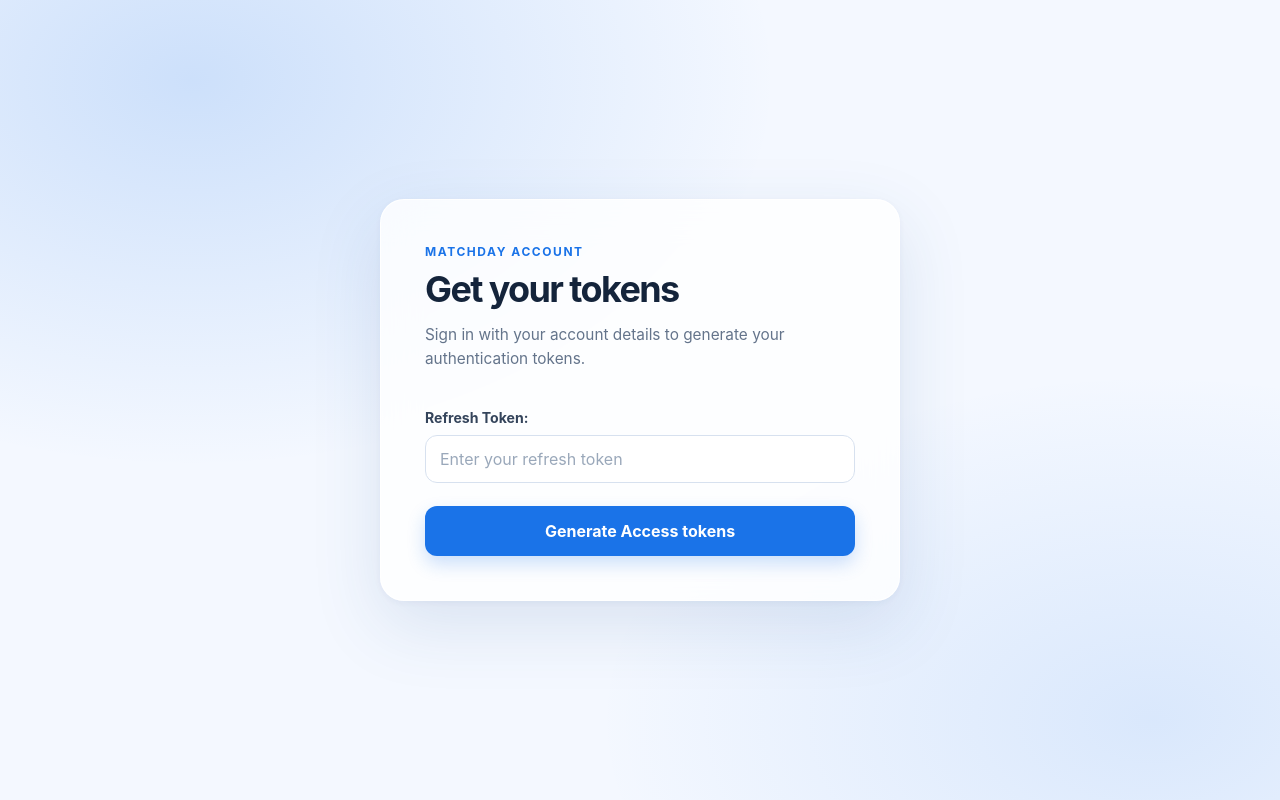
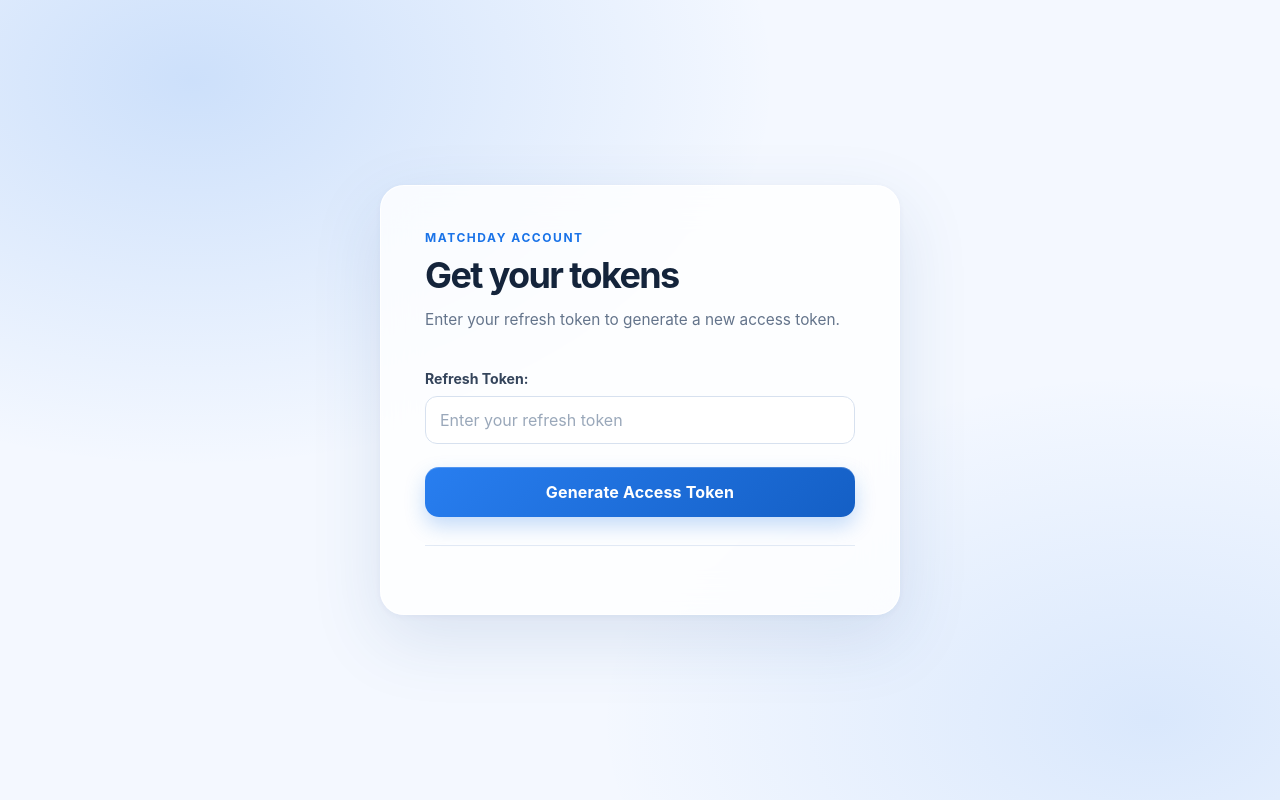
Before and after one commit to dp0000000004-eng/Cricket-web, a Django app: template bigCameL/templates/pl/jwtRefresh.html in a window 1280 px wide. Run offline with Django 5.2, Linux system fonts and the light colour scheme; the template is opened without the code that fills it, so the values that code supplies are empty; parts of the project's set-up code (start-up, migrations or seed data) failed here and were passed over.

Commit message:
new code for refresh-token-html

```diff
--- a/bigCameL/templates/pl/jwtRefresh.html
+++ b/bigCameL/templates/pl/jwtRefresh.html
@@ -94,27 +94,33 @@
                 box-shadow: 0 0 0 4px rgba(26, 115, 232, .13);
             }
 
-            input[type="submit"] {
+            #buttonEl {
                 min-height: 50px;
                 margin-top: 14px;
                 border: 0;
-                border-radius: 12px;
-                background: #1a73e8;
-                box-shadow: 0 8px 18px rgba(26, 115, 232, .22);
+                border-radius: 14px;
+                background: linear-gradient(135deg, #287ef0, #145fc5);
+                box-shadow: 0 9px 20px rgba(26, 115, 232, .25), inset 0 1px 0 rgba(255, 255, 255, .2);
                 color: #fff;
                 cursor: pointer;
                 font: inherit;
                 font-weight: 700;
+                letter-spacing: .01em;
                 transition: background .18s ease, transform .18s ease, box-shadow .18s ease;
             }
 
-            input[type="submit"]:hover {
-                transform: translateY(-1px);
-                background: #1765cc;
-                box-shadow: 0 11px 22px rgba(26, 115, 232, .27);
+            #buttonEl:hover {
+                transform: translateY(-2px);
+                background: linear-gradient(135deg, #3689fb, #176bd5);
+                box-shadow: 0 13px 25px rgba(26, 115, 232, .3), inset 0 1px 0 rgba(255, 255, 255, .24);
             }
 
-            input[type="submit"]:focus-visible {
+            #buttonEl:active {
+                transform: translateY(0);
+                box-shadow: 0 5px 12px rgba(26, 115, 232, .22);
+            }
+
+            #buttonEl:focus-visible {
                 outline: 3px solid rgba(26, 115, 232, .35);
                 outline-offset: 3px;
             }
@@ -216,36 +222,110 @@
             <section class="card" aria-labelledby="page-title">
                 <p class="eyebrow">Matchday account</p>
                 <h1 id="page-title">Get your tokens</h1>
-                <p class="intro">Sign in with your account details to generate your authentication tokens.</p>
+                <p class="intro">Enter your refresh token to generate a new access token.</p>
 
                 <form method="POST">
                     {% csrf_token %}
-                    <label for="username">Refresh Token: </label>
-                    <input id="password" type="password" name="refresh" placeholder="Enter your refresh token" required>
-                    <input type="submit" value="Generate Access tokens">
+                    <label for="refresh">Refresh Token:</label>
+                    <input id="refresh" type="password" name="refresh" placeholder="Enter your refresh token" required>
+                    <button id="buttonEl" type="submit" value="Generate Access Token">Generate Access Token</button>
                 </form>
 
-                {% if data %}
-                    <section class="tokens" aria-label="Generated tokens">
+                    <section id="tokenDisplayEl" class="tokens" aria-label="Generated tokens">
+
+
+
+                    </section>
+            </section>
+        </main>
+        <script>
+//token/refresh
+
+            // AJAX POST request with access token
+            async function sendAjaxWithAccessToken(url) {
+                // Get access token from the page
+                const refreshTokenElem = document.getElementById('refresh');
+                const refreshToken = refreshTokenElem.value
+                const display = document.getElementById('tokenDisplayEl')
+                const button = document.getElementById('buttonEl');
+                if (!refreshToken) {
+                    alert('No access token found.');
+                    return;
+                }
+                const originalButtonText = button.textContent;
+                button.textContent = 'Fetching token…';
+                button.disabled = true;
+                button.style.opacity = '0.65';
+                button.style.cursor = 'progress';
+                try {
+                    const response = await fetch(url, {
+                        method: 'POST',
+                        headers: {
+                            'Content-Type': 'application/json',
+                            'Accept': 'application/json'
+                        },
+                        body: JSON.stringify({
+                            refresh: refreshToken,
+                        }),
+                        // credentials: 'include',
+                        // body: JSON.stringify({}) // Add payload if needed
+                    });
+
+
+                    const data = await response.json();
+                    if (data) {
+                        console.log(data)
+                        display.innerHTML = `
                         <div class="token">
                             <div class="token-header">
                                 <h2>Access token</h2>
                                 <button class="copy-btn" type="button" id="copy-access-token">Copy</button>
                             </div>
-                            <code>{{ data.access }}</code>
+                            <code>${data.access}</code>
                         </div>
 
                         <p class="intro">New Access token Generated </p>
+                        `
+                    } else {
+                        console.log('somthing error')
+                    }
+                } catch (err) {
+                    console.log('AJAX request failed: ' + err);
+                } finally {
+                    button.textContent = originalButtonText;
+                    button.disabled = false;
+                    button.style.opacity = '';
+                    button.style.cursor = '';
+                }
+            }
 
-                    </section>
-                {% endif %}
-            </section>
-        </main>
-        <script>
-            const copyAccessTokenButton = document.getElementById('copy-access-token');
+            // Display AJAX response in the page
+            function displayAjaxResponse(content) {
+                let respDiv = document.getElementById('ajax-response');
+                if (!respDiv) {
+                    respDiv = document.createElement('div');
+                    respDiv.id = 'ajax-response';
+                    respDiv.style.marginTop = '2em';
+                    document.querySelector('main').appendChild(respDiv);
+                }
+                respDiv.textContent = content;
+            }
 
-            if (copyAccessTokenButton) {
-                copyAccessTokenButton.addEventListener('click', async () => {
+            // Add a button to trigger AJAX request
+            document.addEventListener('DOMContentLoaded', function() {
+
+                const button = document.getElementById("buttonEl")
+                button.addEventListener('click', (event) => {
+                    event.preventDefault();
+                    sendAjaxWithAccessToken('/token/refresh/')
+                })
+            });
+
+            // The token markup is inserted after the response, so handle clicks on the document.
+            document.addEventListener('click', async (event) => {
+                const copyAccessTokenButton = event.target.closest('#copy-access-token');
+                if (!copyAccessTokenButton) return;
+
                 const accessToken = copyAccessTokenButton
                     .closest('.token')
                     .querySelector('code')
@@ -253,7 +333,19 @@
                     .trim();
 
                 try {
+                    if (navigator.clipboard && window.isSecureContext) {
                         await navigator.clipboard.writeText(accessToken);
+                    } else {
+                        const temporaryInput = document.createElement('textarea');
+                        temporaryInput.value = accessToken;
+                        temporaryInput.style.position = 'fixed';
+                        temporaryInput.style.opacity = '0';
+                        document.body.appendChild(temporaryInput);
+                        temporaryInput.select();
+                        const copied = document.execCommand('copy');
+                        temporaryInput.remove();
+                        if (!copied) throw new Error('Copy command failed');
+                    }
                     copyAccessTokenButton.textContent = 'Copied!';
                 } catch (error) {
                     copyAccessTokenButton.textContent = 'Copy failed';
@@ -263,7 +355,6 @@
                     copyAccessTokenButton.textContent = 'Copy';
                 }, 1800);
             });
-            }
         </script>
     </body>
 </html>
--- a/bigCameL/templates/pl/jwtToken.html
+++ b/bigCameL/templates/pl/jwtToken.html
@@ -292,7 +292,7 @@
                     const timeoutId = setTimeout(() => controller.abort(), 5000);
                     let response;
                     try {
-                        response = await fetch('http://127.0.0.1:8000/token/', {
+                        response = await fetch('/token/', {
                         method: 'POST',
                         headers: {
                             'Content-Type': 'application/json',
@@ -328,6 +328,7 @@
                         const code = document.createElement('code');
                         code.textContent = value ?? '';
                         token.append(heading, code);
+                        addCopyButton(token);
                         tokenSection.append(token);
                     }
 
--- a/bigCameL/urls.py
+++ b/bigCameL/urls.py
@@ -24,7 +24,7 @@
     path('token-html/', views.getJWTToken, name="jwt_html"),
     path('token/', TokenObtainPairView.as_view(), name="token_obtainpair"),
     path('token/refresh/', TokenRefreshView.as_view() , name="token_pair_refresh"),
-    path('token/refresh/html/', views.refreshJWTToken, name="refresh_tokne_html"),
+    path('token-refresh-html/', views.refreshJWTToken, name="refresh_tokne_html"),
     path('api/', views.generateAPIkey, name="get_api"),
     path('email-verify/', views.email_validator, name="otp"),
     path('hello/', views.check, name="check"),
```
Also changed, not shown: bigCameL/views.py (+0 -24 lines). Lines whose indentation alone changed are shown as unchanged.
